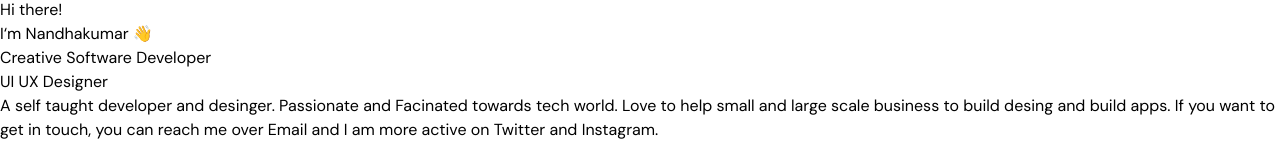
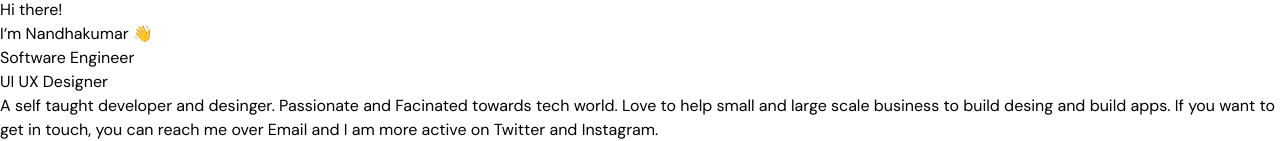
Before and after one commit to nandhakumar-rs/nandhakumar.dev, a Next.js app: page /about in a window 1280 px wide. Shown: the part 230-371 px from the top of the page. Built offline with nearby package versions, Linux system fonts and the light colour scheme.

Commit message:
fix: update typo

```diff
--- a/src/pages/about.tsx
+++ b/src/pages/about.tsx
@@ -25,7 +25,7 @@ export default function AboutPage() {
               I‘m Nandhakumar 👋
             </p>
             <div className="text-app-neutral-700 mt-2 text-base flex items-center gap-3">
-              <p>Creative Software Developer </p>
+              <p>Software Engineer </p>
               <div className="h-0.5 w-0.5 bg-app-neutral-700 rounded-full"></div>
               <p>UI UX Designer</p>
             </div>
```
